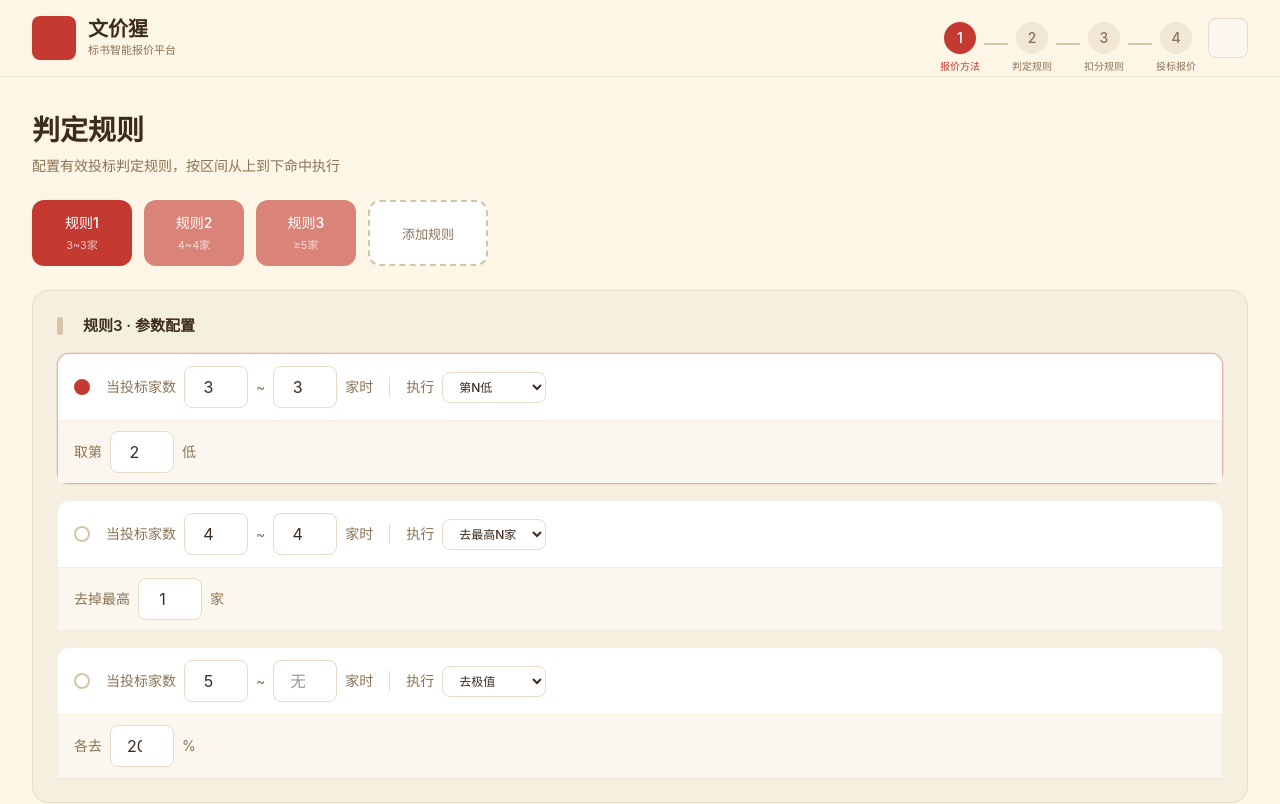
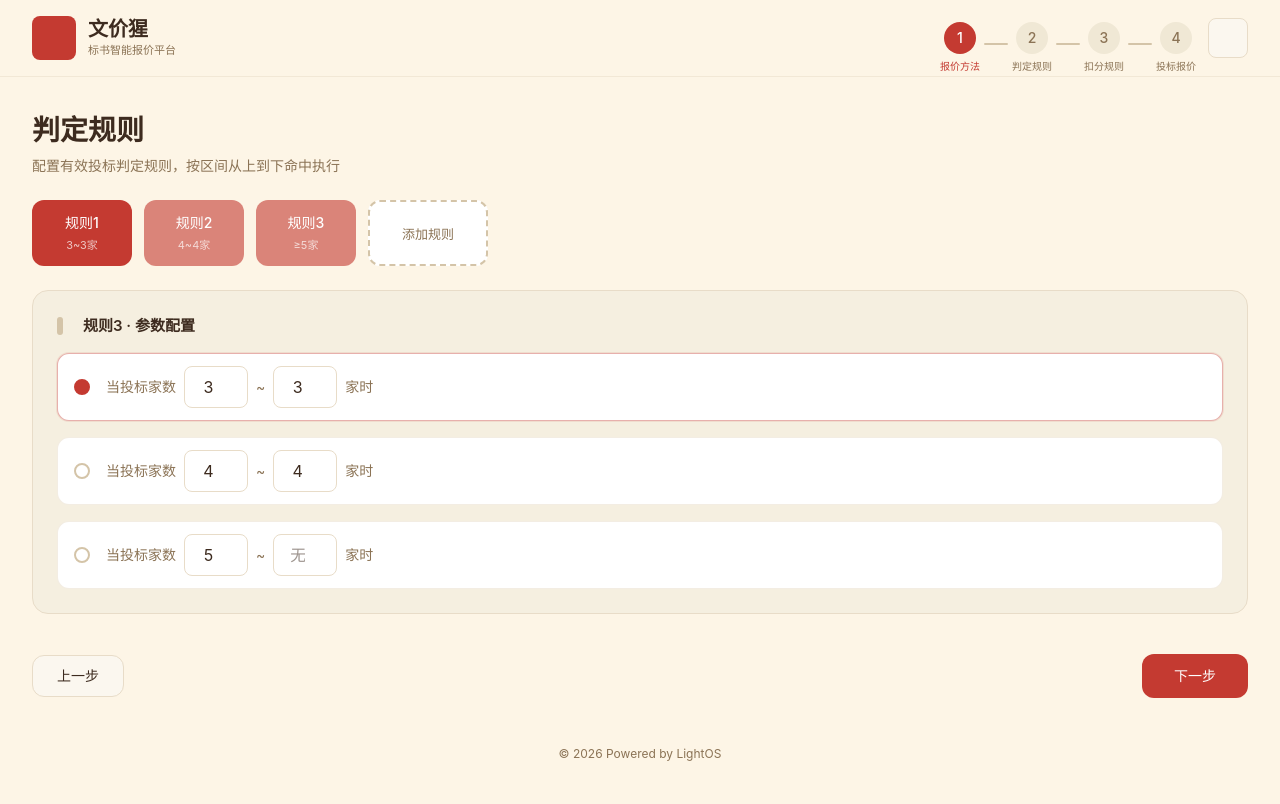
Before and after one commit to sikenali/bid-quotation, a React (Vite) app: page /step-2 in a window 1280 px wide. Shown: the top 804 px of the page. Built offline with nearby package versions, Linux system fonts and the light colour scheme.

Commit message:
feat: 移除规则行执行下拉框及参数子行，仅保留家数区间输入

```diff
--- a/src/components/RuleManager.tsx
+++ b/src/components/RuleManager.tsx
@@ -129,38 +129,6 @@ function RuleRow({
           />
           <span className={`text-sm ${isDark ? 'text-[#A89880]' : 'text-text-secondary'}`}>家时</span>
         </div>
-
-        <div className={`h-5 w-px ${isDark ? 'bg-[#3A3A3A]' : 'bg-[#E8DCC8]'}`} />
-
-        <div className="flex items-center gap-2">
-          <span className={`text-sm ${isDark ? 'text-[#A89880]' : 'text-text-secondary'}`}>执行</span>
-          <select
-            value={rule.action}
-            onChange={(e) => {
-              const v = e.target.value as ValidRule['action'];
-              const baseParams: Record<string, Record<string, number>> = {
-                trim_percent: { trimPercent: 20 },
-                remove_highest_n: { removeN: 1 },
-                remove_lowest_n: { removeN: 1 },
-                nth_lowest: { nth: 2 },
-                direct: {},
-              };
-              onUpdate({ action: v, params: rule.action === v ? rule.params : (baseParams[v] ?? {}) });
-            }}
-            className={`px-3 py-1.5 rounded-lg text-xs font-medium border transition-colors ${
-              isDark
-                ? 'bg-[#2A2A2A] border-[#3A3A3A] text-[#E8E0D0]'
-                : 'bg-white border-[#E8DCC8] text-text'
-            }`}
-          >
-            <option value="trim_percent">去极值</option>
-            <option value="remove_highest_n">去最高N家</option>
-            <option value="remove_lowest_n">去最低N家</option>
-            <option value="nth_lowest">第N低</option>
-            <option value="direct">全部参与</option>
-          </select>
-        </div>
-
         <div className="ml-auto">
           <button
             onClick={onRemove}
@@ -171,55 +139,6 @@ function RuleRow({
           </button>
         </div>
       </div>
-
-      {rule.action === 'trim_percent' && (
-        <div className={`flex items-center gap-2 px-4 py-2.5 border-t ${isDark ? 'border-[#3A3A3A] bg-[#2A2A2A]/50' : 'border-[#F5EFE0] bg-[#FBF7EF]'}`}>
-          <span className={`text-sm ${isDark ? 'text-[#A89880]' : 'text-text-secondary'}`}>各去</span>
-          <input
-            type="number"
-            value={rule.params.trimPercent ?? 20}
-            onChange={(e) => onUpdate({ params: { ...rule.params, trimPercent: parseInt(e.target.value) || 0 } })}
-            className={`input-field w-16 text-center ${isDark ? 'bg-[#1A1A1A] border-[#3A3A3A] text-[#E8E0D0]' : ''}`}
-          />
-          <span className={`text-sm ${isDark ? 'text-[#A89880]' : 'text-text-secondary'}`}>%</span>
-        </div>
-      )}
-      {rule.action === 'remove_highest_n' && (
-        <div className={`flex items-center gap-2 px-4 py-2.5 border-t ${isDark ? 'border-[#3A3A3A] bg-[#2A2A2A]/50' : 'border-[#F5EFE0] bg-[#FBF7EF]'}`}>
-          <span className={`text-sm ${isDark ? 'text-[#A89880]' : 'text-text-secondary'}`}>去掉最高</span>
-          <input
-            type="number"
-            value={rule.params.removeN ?? 1}
-            onChange={(e) => onUpdate({ params: { ...rule.params, removeN: parseInt(e.target.value) || 0 } })}
-            className={`input-field w-16 text-center ${isDark ? 'bg-[#1A1A1A] border-[#3A3A3A] text-[#E8E0D0]' : ''}`}
-          />
-          <span className={`text-sm ${isDark ? 'text-[#A89880]' : 'text-text-secondary'}`}>家</span>
-        </div>
-      )}
-      {rule.action === 'remove_lowest_n' && (
-        <div className={`flex items-center gap-2 px-4 py-2.5 border-t ${isDark ? 'border-[#3A3A3A] bg-[#2A2A2A]/50' : 'border-[#F5EFE0] bg-[#FBF7EF]'}`}>
-          <span className={`text-sm ${isDark ? 'text-[#A89880]' : 'text-text-secondary'}`}>去掉最低</span>
-          <input
-            type="number"
-            value={rule.params.removeN ?? 1}
-            onChange={(e) => onUpdate({ params: { ...rule.params, removeN: parseInt(e.target.value) || 0 } })}
-            className={`input-field w-16 text-center ${isDark ? 'bg-[#1A1A1A] border-[#3A3A3A] text-[#E8E0D0]' : ''}`}
-          />
-          <span className={`text-sm ${isDark ? 'text-[#A89880]' : 'text-text-secondary'}`}>家</span>
-        </div>
-      )}
-      {rule.action === 'nth_lowest' && (
-        <div className={`flex items-center gap-2 px-4 py-2.5 border-t ${isDark ? 'border-[#3A3A3A] bg-[#2A2A2A]/50' : 'border-[#F5EFE0] bg-[#FBF7EF]'}`}>
-          <span className={`text-sm ${isDark ? 'text-[#A89880]' : 'text-text-secondary'}`}>取第</span>
-          <input
-            type="number"
-            value={rule.params.nth ?? 2}
-            onChange={(e) => onUpdate({ params: { ...rule.params, nth: parseInt(e.target.value) || 0 } })}
-            className={`input-field w-16 text-center ${isDark ? 'bg-[#1A1A1A] border-[#3A3A3A] text-[#E8E0D0]' : ''}`}
-          />
-          <span className={`text-sm ${isDark ? 'text-[#A89880]' : 'text-text-secondary'}`}>低</span>
-        </div>
-      )}
     </div>
   );
 }
```
